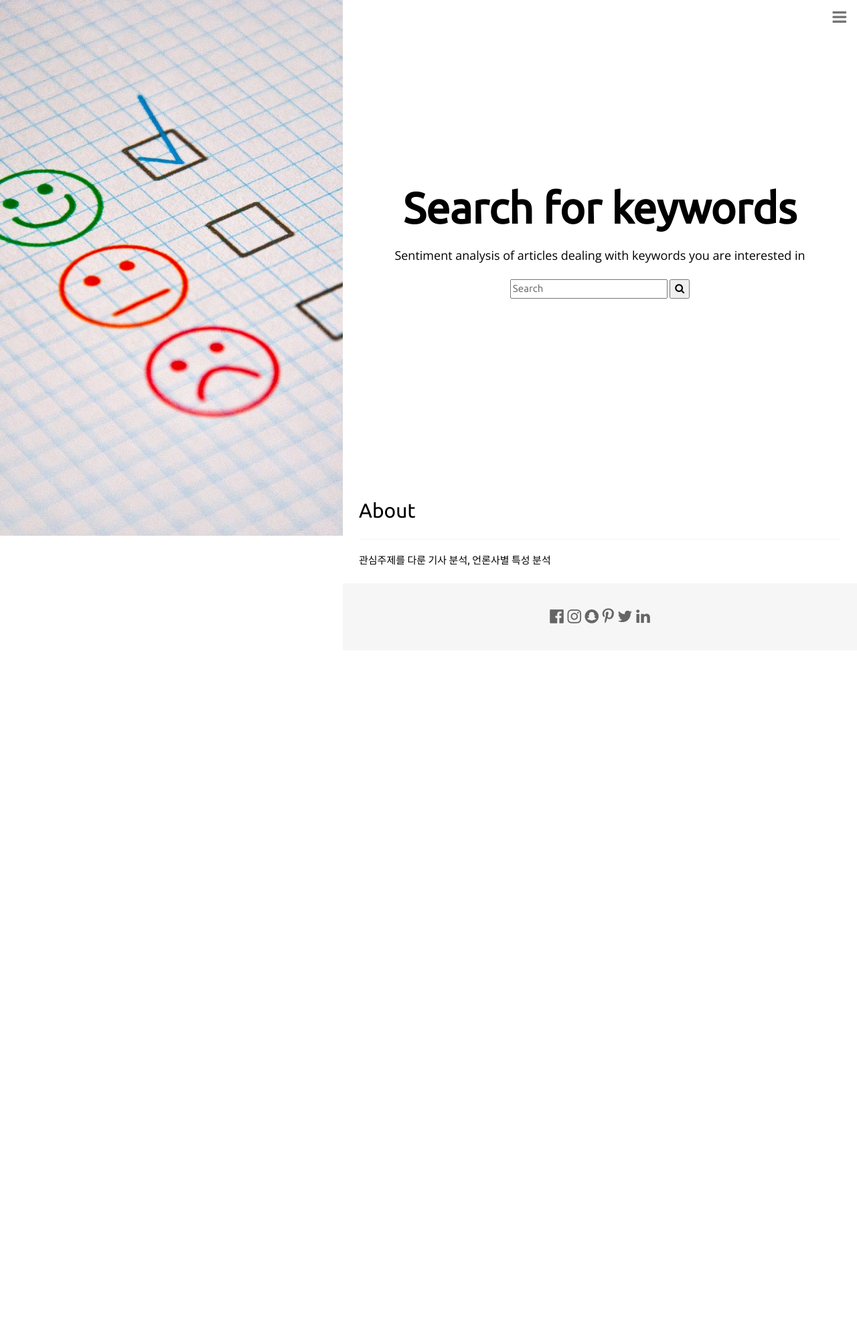
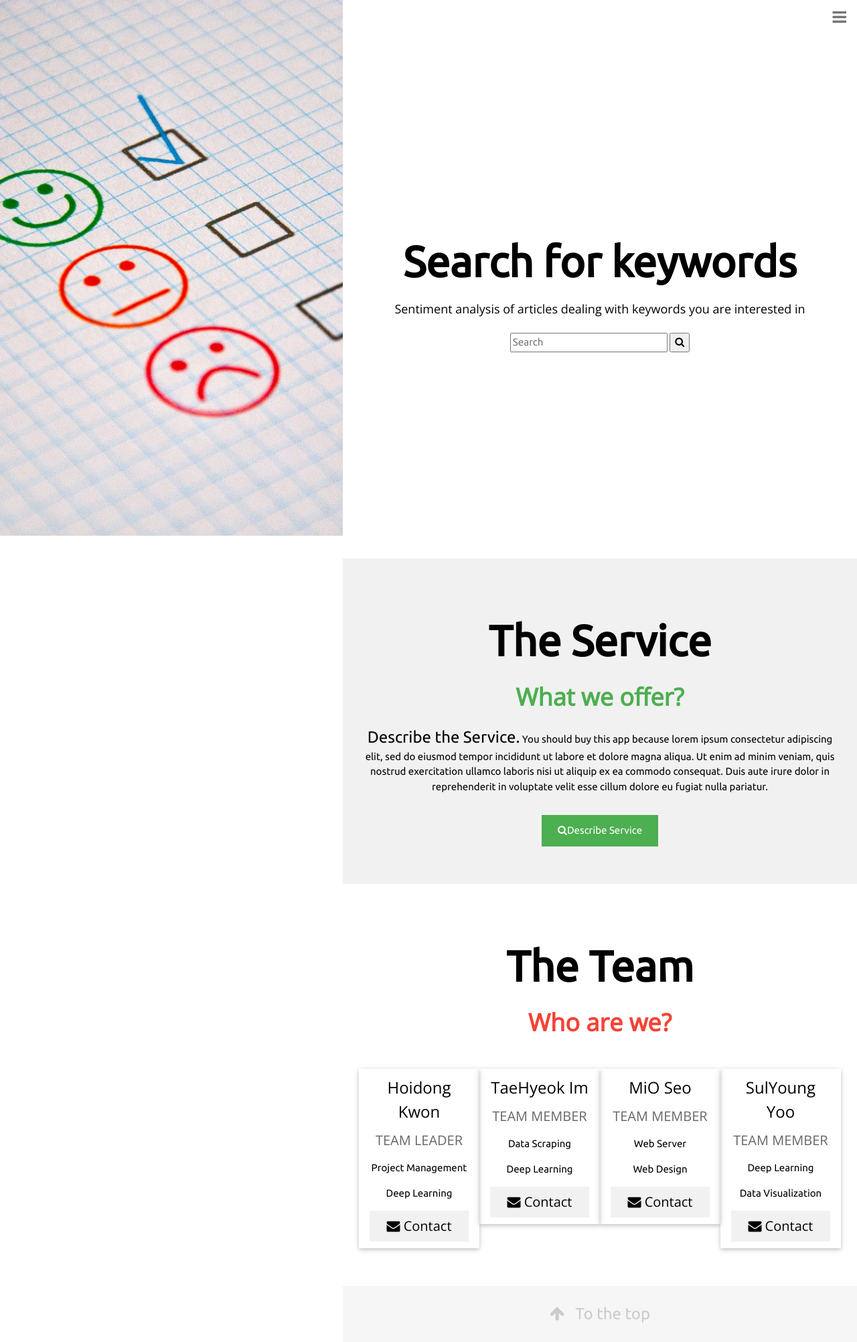
Before and after one commit to tecktonik08/Team_Project02, a Django app: page / in a window 1280 px wide. Shown: the whole page at 67% size. Before the commit the page ends 931 px from the top, so only its background shows below. Run offline with Django 3.2, Linux system fonts and the light colour scheme.

Commit message:
update home.html

```diff
--- a/templates/home.html
+++ b/templates/home.html
@@ -26,6 +26,7 @@ h3,h4,h5,h6 {font-family: 'Open Sans', sans-serif;}
 
 </style>
 
+<!-- start body -->
 <body>
 
   <!-- Sidebar with image -->
@@ -39,9 +40,9 @@ h3,h4,h5,h6 {font-family: 'Open Sans', sans-serif;}
       <i class="fa fa-remove"></i>
     </a>
     <div class="w3-bar-block w3-center">
-    <a href="#" class="w3-bar-item w3-button w3-text-grey w3-hover-black" onclick="closeNav()">Home</a>
-    <a href="#about" class="w3-bar-item w3-button w3-text-grey w3-hover-black" onclick="closeNav()">About</a>
-    <a href="#contact" class="w3-bar-item w3-button w3-text-grey w3-hover-black" onclick="closeNav()">Contact</a>
+      <a href="#home" class="w3-bar-item w3-button w3-text-grey w3-hover-black" onclick="closeNav()">Home</a>
+      <a href="#service" class="w3-bar-item w3-button w3-text-grey w3-hover-black" onclick="closeNav()">Service</a>
+      <a href="#team" class="w3-bar-item w3-button w3-text-grey w3-hover-black" onclick="closeNav()">Contact</a>
     </div>
   </nav>
 
@@ -51,8 +52,9 @@ h3,h4,h5,h6 {font-family: 'Open Sans', sans-serif;}
   <!-- Menu icon to open sidebar -->
   <span class="w3-button w3-top w3-white w3-xlarge w3-text-grey w3-hover-text-black" style="width:auto;right:0;" onclick="openNav()"><i class="fa fa-bars"></i></span>
 
-  <!-- Main -->
-  <div class="w3-display-container w3-center" style="padding:240px 16px" id="home">
+
+    <!-- Home Section -->
+    <div id="home" class="w3-display-container w3-center" style="padding:320px 16px" >
       <h1 class="w3-jumbo"><b>Search for keywords </b></h1>
       <h5>Sentiment analysis of articles dealing with keywords you are interested in</h5>
       <div class="box">
@@ -64,22 +66,90 @@ h3,h4,h5,h6 {font-family: 'Open Sans', sans-serif;}
     </div>
 
 
-   <!-- About Section -->
-  <div class="w3-content w3-justify w3-text-darkgrey w3-padding-32" id="about">
-    <h2>About</h2>
-    <hr class="w3-opacity">
-    <p>관심주제를 다룬 기사 분석, 언론사별 특성 분석</p>
+    <!-- Service Section -->
+    <div id="service" class="w3-padding-64 w3-light-grey" style="margin: -24px;">
+      <div class="w3-row-padding">
+        <div class="w3-container w3-center">
+          <h2 class="w3-jumbo"><b>The Service</b></h2>
+          <h3 class="w3-xxlarge w3-text-green"><b>What we offer?</b></h3>
+          <p><span class="w3-xlarge">Describe the Service.</span> You should buy this app because lorem ipsum consectetur adipiscing elit, sed do eiusmod tempor incididunt ut labore et dolore magna aliqua. Ut enim ad minim veniam, quis nostrud exercitation
+            ullamco laboris nisi ut aliquip ex ea commodo consequat. Duis aute irure dolor in reprehenderit in voluptate velit esse cillum dolore eu fugiat nulla pariatur.</p>
+          <button class="w3-button w3-green w3-padding-large w3-section w3-hide-small" onclick="document.getElementById('modal').style.display='block'">
+            <i class="fa fa-search"></i>Describe Service
+          </button>
+        </div>
+      </div>
     </div>
 
+      <!-- Service Modal -->
+    <div id="modal" class="w3-modal w3-animate-opacity">
+      <div class="w3-modal-content" style="padding:32px">
+        <div class="w3-container w3-white">
+          <i onclick="document.getElementById('modal').style.display='none'" class="fa fa-remove w3-xlarge w3-button w3-transparent w3-right w3-xlarge"></i>
+          <h2 class="w3-wide">About Service</h2>
+          <p>detail description~</p>
+        </div>
+      </div>
+    </div>
+
+
+      <!-- Team Section -->
+    <div id="team" class="w3-padding-64 w3-white" style="margin:-24px;">
+      <div class="w3-row-padding">
+        <div class="w3-container w3-center">
+          <h2 class="w3-jumbo"><b>The Team</b></h2>
+          <h3 class="w3-xxlarge w3-text-red"><b>Who are we?</b></h3>
+
+          <div class="w3-padding-32 w3-grayscale" >
+          <div class="w3-col l3 m6 w3-margin-bottom">
+            <div class="w3-card">
+              <div class="w3-container w3-center">
+                <h3>Hoidong Kwon </h3>
+                <h4 class="w3-opacity">TEAM LEADER</h4>
+                <p>Project Management</p><p>Deep Learning</p>
+                <h4><button class="w3-button w3-light-grey w3-block" onclick="location.href='https://github.com/tecktonik08'" target="_blank"><i class="fa fa-envelope"></i> Contact</button></h4>
+              </div>
+            </div>
+          </div>
+          <div class="w3-col l3 m6 w3-margin-bottom">
+            <div class="w3-card">
+              <div class="w3-container w3-center">
+                <h3>TaeHyeok Im</h3>
+                <h4 class="w3-opacity">TEAM MEMBER</h4>
+                <p>Data Scraping</p><p>Deep Learning</p>
+                <h4><button class="w3-button w3-light-grey w3-block" onclick="location.href='https://github.com/creamcheesesteak'" target="_blank"><i class="fa fa-envelope"></i> Contact</button></h4>
+              </div>
+            </div>
+          </div>
+          <div class="w3-col l3 m6 w3-margin-bottom">
+            <div class="w3-card">
+              <div class="w3-container w3-center">
+                <h3>MiO Seo</h3>
+                <h4 class="w3-opacity">TEAM MEMBER</h4>
+                <p>Web Server</p><p>Web Design</p>
+                <h4><button class="w3-button w3-light-grey w3-block" onclick="location.href='https://github.com/mmeooo'" target="_blank"><i class="fa fa-envelope"></i> Contact</button></h4>
+              </div>
+            </div>
+          </div>
+          <div class="w3-col l3 m6 w3-margin-bottom">
+            <div class="w3-card">
+              <div class="w3-container w3-center">
+                <h3>SulYoung Yoo</h3>
+                <h4 class="w3-opacity">TEAM MEMBER</h4>
+                <p>Deep Learning</p><p>Data Visualization</p>
+                <h4><button class="w3-button w3-light-grey w3-block" onclick="location.href='https://github.com/junanote'" target="_blank"><i class="fa fa-envelope"></i> Contact</button></h4>
+              </div>
+            </div>
+          </div>
+        </div>
+      </div>
+    </div>
+  </div>
+
+
       <!-- Footer -->
-  <footer class="w3-container w3-padding-32 w3-light-grey w3-center w3-opacity w3-xlarge" style="margin:-24px">
-    <i class="fa fa-facebook-official w3-hover-opacity"></i>
-    <i class="fa fa-instagram w3-hover-opacity"></i>
-    <i class="fa fa-snapchat w3-hover-opacity"></i>
-    <i class="fa fa-pinterest-p w3-hover-opacity"></i>
-    <i class="fa fa-twitter w3-hover-opacity"></i>
-    <i class="fa fa-linkedin w3-hover-opacity"></i>
-  <!-- End footer -->
+    <footer class="w3-container w3-padding-16 w3-light-grey w3-center w3-opacity w3-xlarge" style="margin:-24px">
+      <a href="#home" class="w3-button" style="color:darkgrey;"><i class="fa fa-arrow-up w3-margin-right"></i>To the top</a>
     </footer>
 
 <!-- END PAGE CONTENT -->
```
Lines whose indentation alone changed are shown as unchanged.
